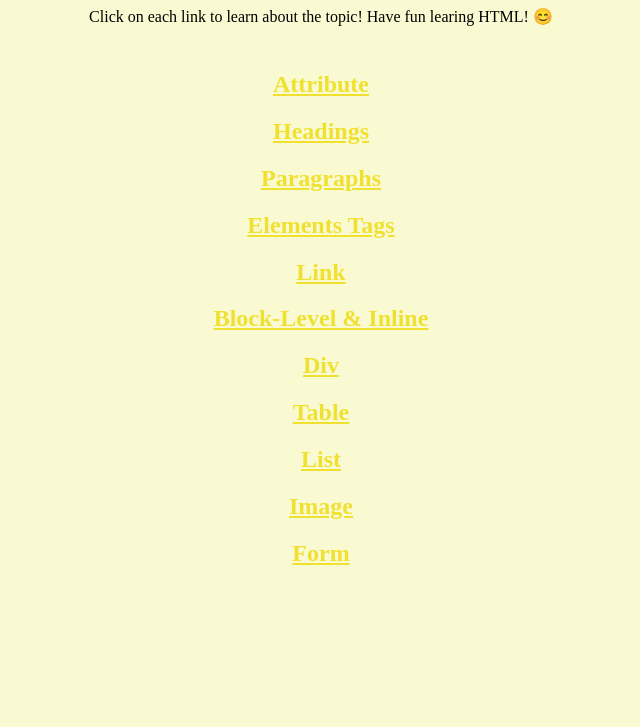
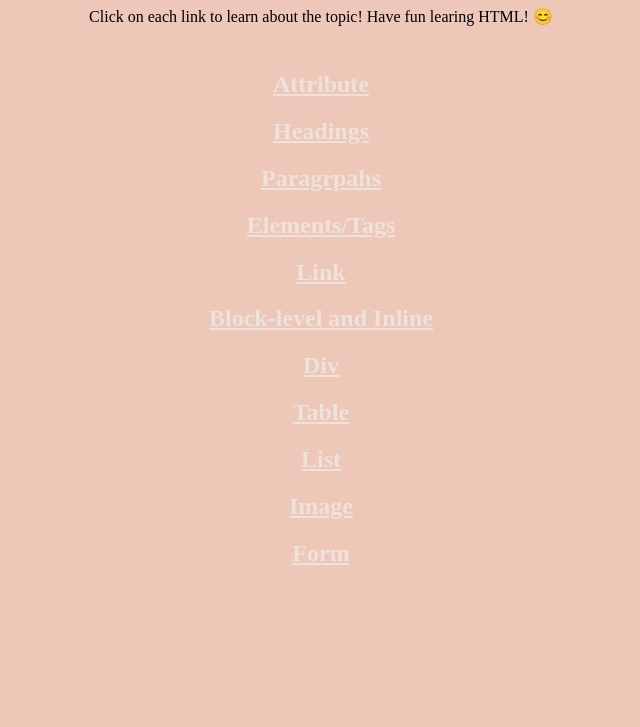
Before and after one commit to OasisNeupane/html, a plain HTML site: page index.html in a window 1280 px wide. Shown: the part 73-800 px from the top of the page, without its empty margins (319-959 px from the left). Drawn offline with Linux system fonts and the light colour scheme.

Commit message:
added color schme

```diff
--- a/Headings/Heading.css
+++ b/Headings/Heading.css
@@ -1,5 +1,5 @@
 * {
-    background-color: rgb(226, 226, 155);
+    background-color: #EDC7B7;
     text-align: center;
 }
 
--- a/index.css
+++ b/index.css
@@ -1,21 +1,21 @@
 a:link {
-    color: #f0e130;
+    color: #EEE2Dc;
 }
 
 a:visited {
-    color: rgb(175, 164, 7);
+    color: #AC3B61;
 }
 
 a:hover {
-    color: black;
+    color: #BAB2B5;
 }
 
 a:active {
-    color: yellow;
+    color: #123c69;
 }
 
 * {
-    background-color: lightgoldenrodyellow;
+    background-color: #EDC7B7;
 }
 
 .diffrent-page-links {
--- a/index.html
+++ b/index.html
@@ -16,40 +16,19 @@
         </div>
     </div>
     <div class="diffrent-page-links">
-        <a href="./Attribute/Attribute.html">
-            <h2>Attribute</h2>
-        </a>
-        <a href="./Headings/Headings.html">
-            <h2>Headings</h2>
-        </a>
-        <a href="./Paragrpahs/Paragrpahs.html">
-            <h2>Paragraphs</h2>
-        </a>
-        <a href="./ElementsTags/ElementsTags.html">
-            <h2>Elements Tags</h2>
-        </a>
-        <a href="./Link/Link.html">
-            <h2>Link</h2>
-        </a>
-        <a href="./Blocklevel-Inline/Blocklevel-Inline.html">
-            <h2>Block-Level & Inline</h2>
-        </a>
-        <a href="./Div/Div.html">
-            <h2>Div</h2>
-        </a>
-        <a href="./Table/Table.html">
-            <h2>Table</h2>
-        </a>
-        <a href="./LIst/List.html">
-            <h2>List</h2>
-        </a>
-        <a href="./Image/Image.html">
-            <h2>Image</h2>
-        </a>
-        <a href="./Form/Form.html">
-            <h2>Form
-            </h2>
-        </a>
+        <h2>
+            <a href="./Attribute/Attribute.html">Attribute</a>
+        </h2>
+        <h2><a href="./Headings/Headings.html">Headings</a></h2>
+        <h2><a href="./Paragrpahs/Paragrpahs.html">Paragrpahs</a></h2>
+        <h2><a href="./ElementsTags/ElementsTags.html">Elements/Tags</a></h2>
+        <h2><a href="./Link/Link.html">Link</a></h2>
+        <h2><a href="./Blocklevel-Inline/Blocklevel-Inline.html">Block-level and Inline</h2>
+        <h2><a href="./Div/Div.html">Div</h2>
+        <h2><a href="./Table/Table.html">Table </a></h2>
+        <h2><a href="./LIst/List.html">List</a></h2>
+        <h2><a href="./Image/Image.html">Image</a></h2>
+        <h2><a href="./Form/Form.html">Form</a></h2>
     </div>
 </body>
 
```
Also changed, not shown: Attribute/Attribute.html (+1 -1 lines), Blocklevel-Inline/Blocklevel-Inline.html (+1 -2 lines), Div/Div.html (+1 -5 lines), ElementsTags/ElementsTags.html (+1 -2 lines), Link/Link.html (+1 -2 lines), Paragrpahs/Paragrpahs.html (+1 -1 lines), balcn.html (deleted).
